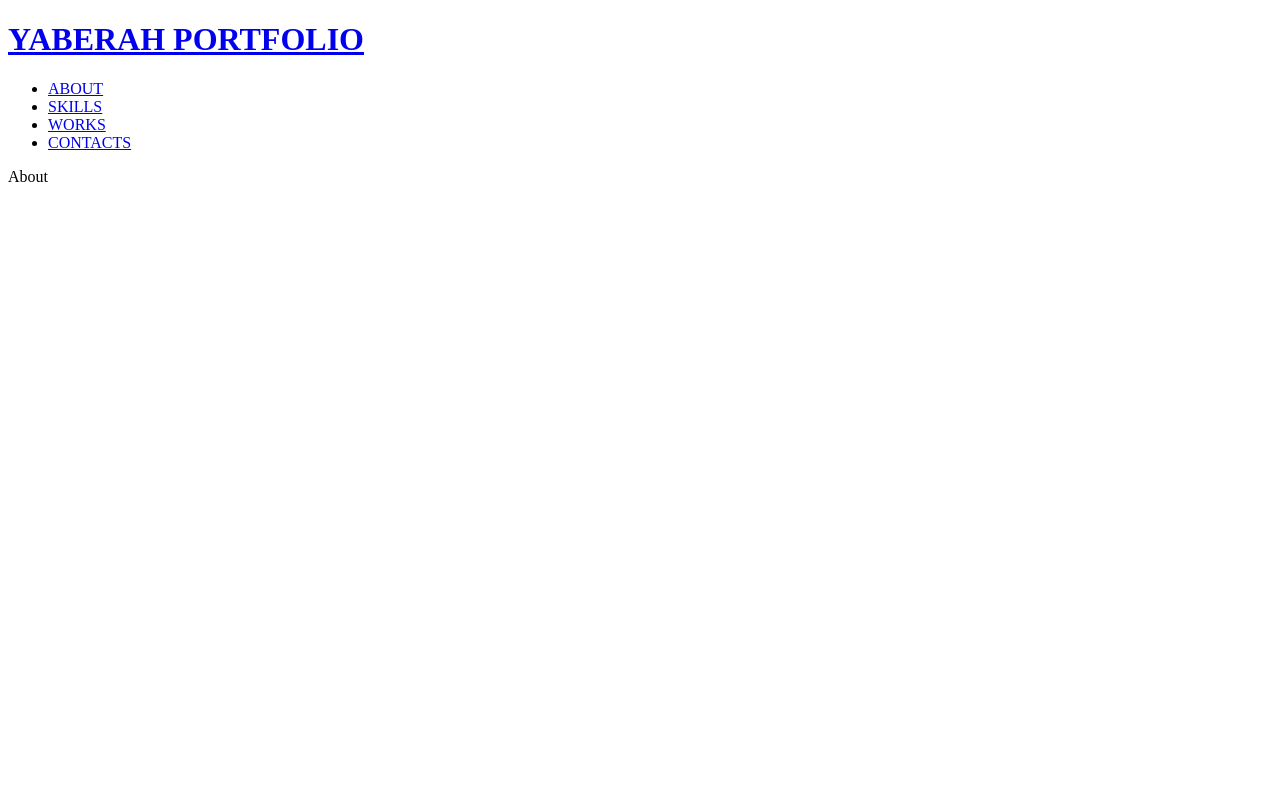
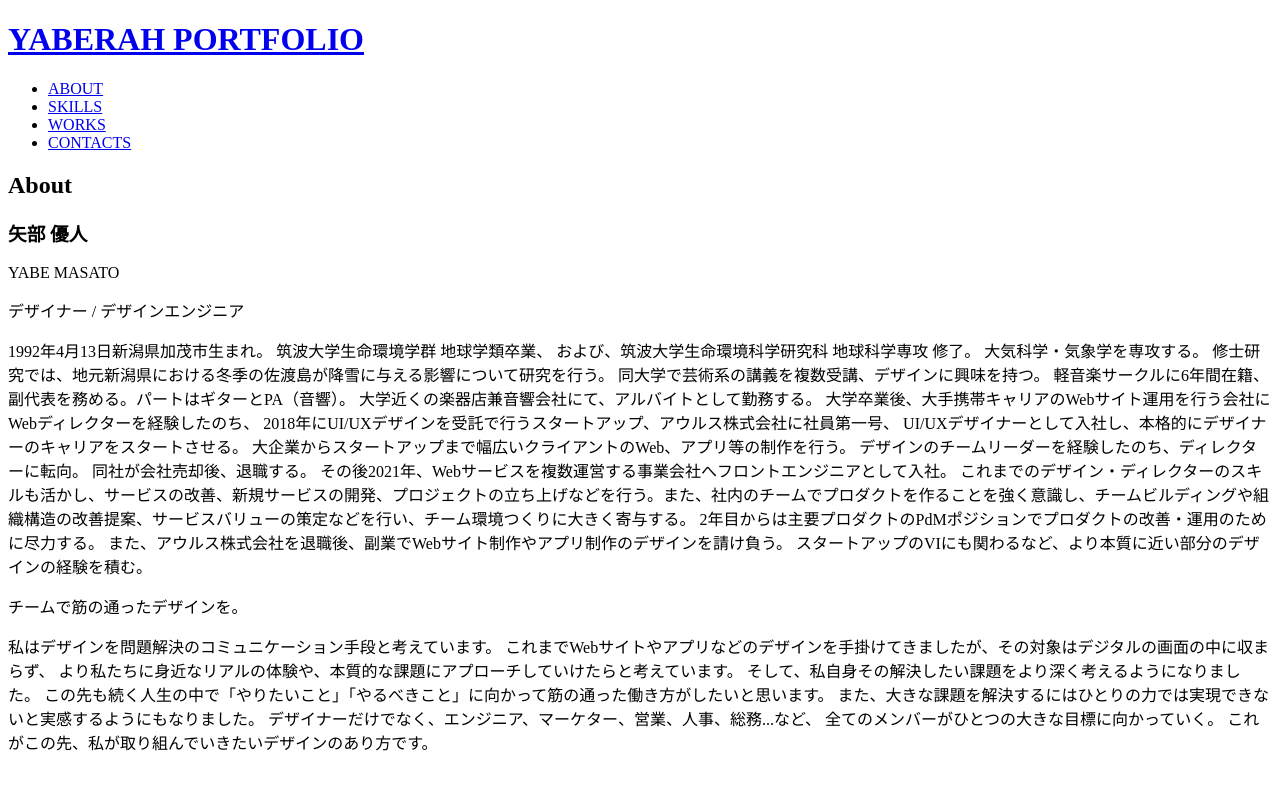
Before and after one commit to yaberah/portfolio, a React (Vite) app: page /about in a window 1280 px wide. Shown: the top 790 px of the page. Built offline with nearby package versions, Linux system fonts and the light colour scheme.

Commit message:
Add About text

```diff
--- a/src/pages/About.tsx
+++ b/src/pages/About.tsx
@@ -2,7 +2,55 @@ const About: React.FC = () => {
 
   return (
     <>
-      <p>About</p>
+      <h2>About</h2>
+
+      <h3>矢部 優人</h3>
+      <p>YABE MASATO</p>
+      <p>デザイナー / デザインエンジニア</p>
+
+      <p>
+        1992年4月13日新潟県加茂市生まれ。
+
+        筑波大学生命環境学群 地球学類卒業、
+        および、筑波大学生命環境科学研究科 地球科学専攻 修了。
+        大気科学・気象学を専攻する。
+        修士研究では、地元新潟県における冬季の佐渡島が降雪に与える影響について研究を行う。
+
+        同大学で芸術系の講義を複数受講、デザインに興味を持つ。
+        軽音楽サークルに6年間在籍、副代表を務める。パートはギターとPA（音響）。
+        大学近くの楽器店兼音響会社にて、アルバイトとして勤務する。
+
+        大学卒業後、大手携帯キャリアのWebサイト運用を行う会社にWebディレクターを経験したのち、
+        2018年にUI/UXデザインを受託で行うスタートアップ、アウルス株式会社に社員第一号、
+        UI/UXデザイナーとして入社し、本格的にデザイナーのキャリアをスタートさせる。
+        大企業からスタートアップまで幅広いクライアントのWeb、アプリ等の制作を行う。
+        デザインのチームリーダーを経験したのち、ディレクターに転向。
+        同社が会社売却後、退職する。
+
+        その後2021年、Webサービスを複数運営する事業会社へフロントエンジニアとして入社。
+        これまでのデザイン・ディレクターのスキルも活かし、サービスの改善、新規サービスの開発、プロジェクトの立ち上げなどを行う。また、社内のチームでプロダクトを作ることを強く意識し、チームビルディングや組織構造の改善提案、サービスバリューの策定などを行い、チーム環境つくりに大きく寄与する。
+        2年目からは主要プロダクトのPdMポジションでプロダクトの改善・運用のために尽力する。
+
+        また、アウルス株式会社を退職後、副業でWebサイト制作やアプリ制作のデザインを請け負う。
+        スタートアップのVIにも関わるなど、より本質に近い部分のデザインの経験を積む。
+      </p>
+
+      <p>チームで筋の通ったデザインを。</p>
+      <p>
+        私はデザインを問題解決のコミュニケーション手段と考えています。
+        これまでWebサイトやアプリなどのデザインを手掛けてきましたが、その対象はデジタルの画面の中に収まらず、
+        より私たちに身近なリアルの体験や、本質的な課題にアプローチしていけたらと考えています。
+
+        そして、私自身その解決したい課題をより深く考えるようになりました。
+        この先も続く人生の中で「やりたいこと」「やるべきこと」に向かって筋の通った働き方がしたいと思います。
+
+        また、大きな課題を解決するにはひとりの力では実現できないと実感するようにもなりました。
+        デザイナーだけでなく、エンジニア、マーケター、営業、人事、総務...など、
+        全てのメンバーがひとつの大きな目標に向かっていく。
+
+        これがこの先、私が取り組んでいきたいデザインのあり方です。
+      </p>
+
     </>
   );
 };
```
